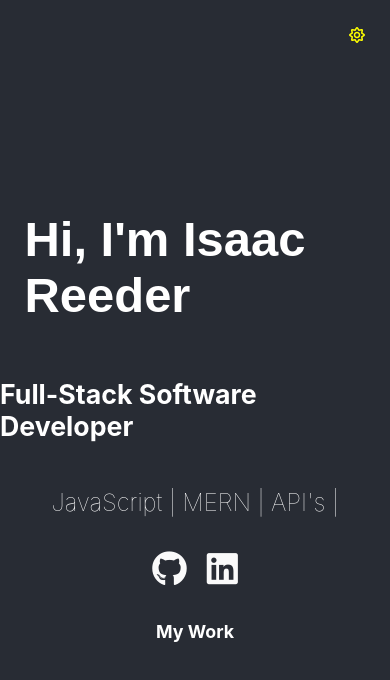
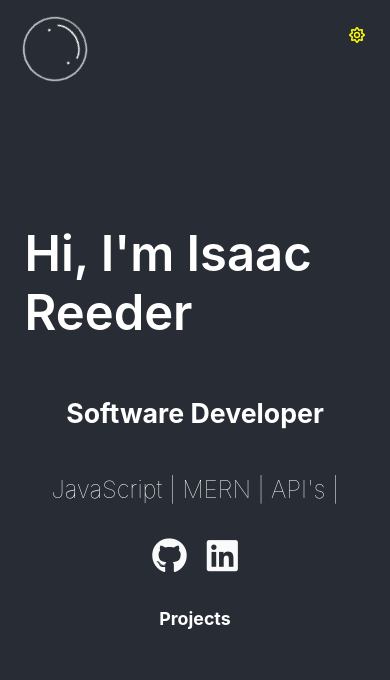
Before and after one commit to IsaacReeder/Isaac-Reeder-Portfolio, a React (Create React App) app: page / in a window 390 px wide. Shown: the top 680 px of the page. Built offline with nearby package versions, Linux system fonts and the light colour scheme.

Commit message:
added spinning smiley

```diff
--- a/src/App.js
+++ b/src/App.js
@@ -9,6 +9,7 @@ import {
 
 import LandingPage from "./components/LandingPage/LandingPage";
 import ProjectsPage from "./components/ProjectsPage/ProjectsPage";
+import Nav from "./components/Nav/Nav";
 
 class App extends Component {
   constructor(props) {
@@ -185,11 +186,12 @@ class App extends Component {
         >
           <main className="App-main">
             <Router>
+              <Nav />
               <Switch>
                 <Route path="/" exact>
                   <LandingPage
                     devIntro="Hi, I'm Isaac Reeder"
-                    jobTitle="Full-Stack Software Developer"
+                    jobTitle="Software Developer"
                     plainBackgroundMode="daylight"
                     devDesc="JavaScript | MERN | API's "
                     gradientColors="#EE7752, #E73C7E, #23A6D5, #23D5AB"
--- a/src/components/LandingPage/LandingPage.js
+++ b/src/components/LandingPage/LandingPage.js
@@ -74,7 +74,7 @@ export default class LandingPage extends Component {
               <StyleRoot>
                 <div className="redirect" style={styles.flash}>
                   {this.renderRedirect()}
-                  <h4 onClick={this.setRedirect}>My Work</h4>
+                  <h4 onClick={this.setRedirect}>Projects</h4>
                 </div>
               </StyleRoot>
             </main>
--- a/src/components/LandingPage/LandingPage.scss
+++ b/src/components/LandingPage/LandingPage.scss
@@ -9,6 +9,7 @@
   align-items: center;
   justify-content: center;
   font-size: calc(10px + 2vmin);
+  font-family: "Open Sans" sans-serif;
 }
 
 .tagline {
@@ -20,7 +21,7 @@
 }
 
 .intro {
-  font-family: "Reem Kufi", sans-serif;
+  font-family: "Open Sans" sans-serif;
   font-size: 2.75em;
   font-weight: 600;
   margin-left: 0.5em;
@@ -101,6 +102,7 @@
   min-height: 30%;
   max-height: 90%;
   min-width: auto;
+  font-family: "Open Sans" sans-serif;
 }
 
 .daylight .card:hover {
@@ -108,6 +110,19 @@
   border-color: #070707;
 }
 
+.daylight .smiley {
+  position: fixed;
+  height: 4rem;
+  width: 4rem;
+  display: flex;
+  flex-direction: column;
+  cursor: pointer;
+  z-index: 1000;
+  background: url("../../assets/IR-smiley-white.svg");
+  background-repeat: no-repeat;
+  background-repeat: no-repeat;
+  animation: App-Logo-Spin infinite 3s linear;
+}
 /* Nightlight CSS */
 
 .nightlight .App-main {
@@ -144,11 +159,25 @@
   min-height: 30%;
   max-height: 90%;
   min-width: auto;
+  font-family: "Open Sans" sans-serif;
 }
 
 .nightlight .card:hover {
   background-color: rgb(155, 221, 144);
   border-color: #f3f3f3;
+}
+
+.nightlight .smiley {
+  position: fixed;
+  height: 4rem;
+  width: 4rem;
+  display: flex;
+  flex-direction: column;
+  cursor: pointer;
+  z-index: 1000;
+  background: url("../../assets/IR-smiley-black.svg");
+  background-repeat: no-repeat;
+  animation: App-Logo-Spin infinite 3s linear;
 }
 
 /* Custom CSS Start From Here */
@@ -417,6 +446,15 @@
   }
 }
 
+@keyframes App-Logo-Spin {
+  from {
+    transform: rotate(0deg);
+  }
+  to {
+    transform: rotate(360deg);
+  }
+}
+
 /* Full Page Background Image CSS */
 
 .full-bg-image {
--- /dev/null
+++ b/src/components/Nav/Nav.css
@@ -0,0 +1,54 @@
+.Container {
+  position: fixed;
+  top: 6%;
+  left: 3%;
+  height: 4rem;
+  width: 4rem;
+  display: flex;
+  flex-direction: column;
+  cursor: default;
+  z-index: 1000;
+  background-repeat: no-repeat;
+}
+
+@media only screen and (max-width: 1500px) {
+  .Container {
+    left: 4%;
+  }
+}
+
+@media only screen and (max-width: 1200px) {
+  .Container {
+    left: 5%;
+  }
+}
+
+@media only screen and (max-width: 1000px) {
+  .Container {
+    top: 4%;
+  }
+}
+
+@media only screen and (max-width: 700px) {
+  .Container {
+    top: 3%;
+    left: 5%;
+  }
+}
+
+@media only screen and (max-width: 500px) {
+  .Container {
+    top: 2%;
+    left: 5%;
+  }
+  .smiley {
+    height: 7rem;
+  }
+}
+
+@media only screen and (max-width: 400px) {
+  .Container {
+    top: 2%;
+    left: 6%;
+  }
+}
--- /dev/null
+++ b/src/components/Nav/Nav.js
@@ -0,0 +1,13 @@
+import React from "react";
+
+import "./Nav.css";
+
+const Nav = () => {
+  return (
+    <div className="Container">
+      <div className="smiley" src="smiley" alt="IsaacReeder.com"></div>
+    </div>
+  );
+};
+
+export default Nav;
```
Also changed, not shown: src/assets/IR-smiley-black.svg (added), src/assets/IR-smiley-white.svg (added).
